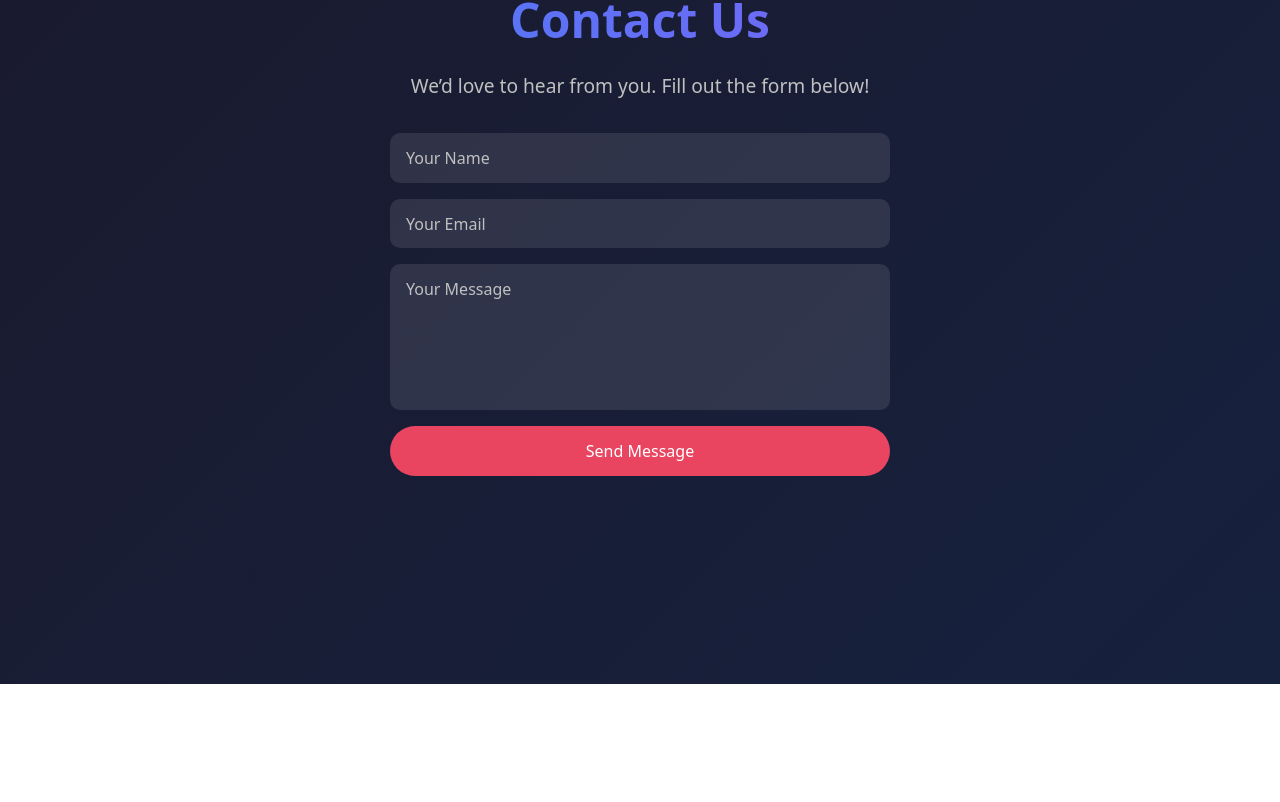
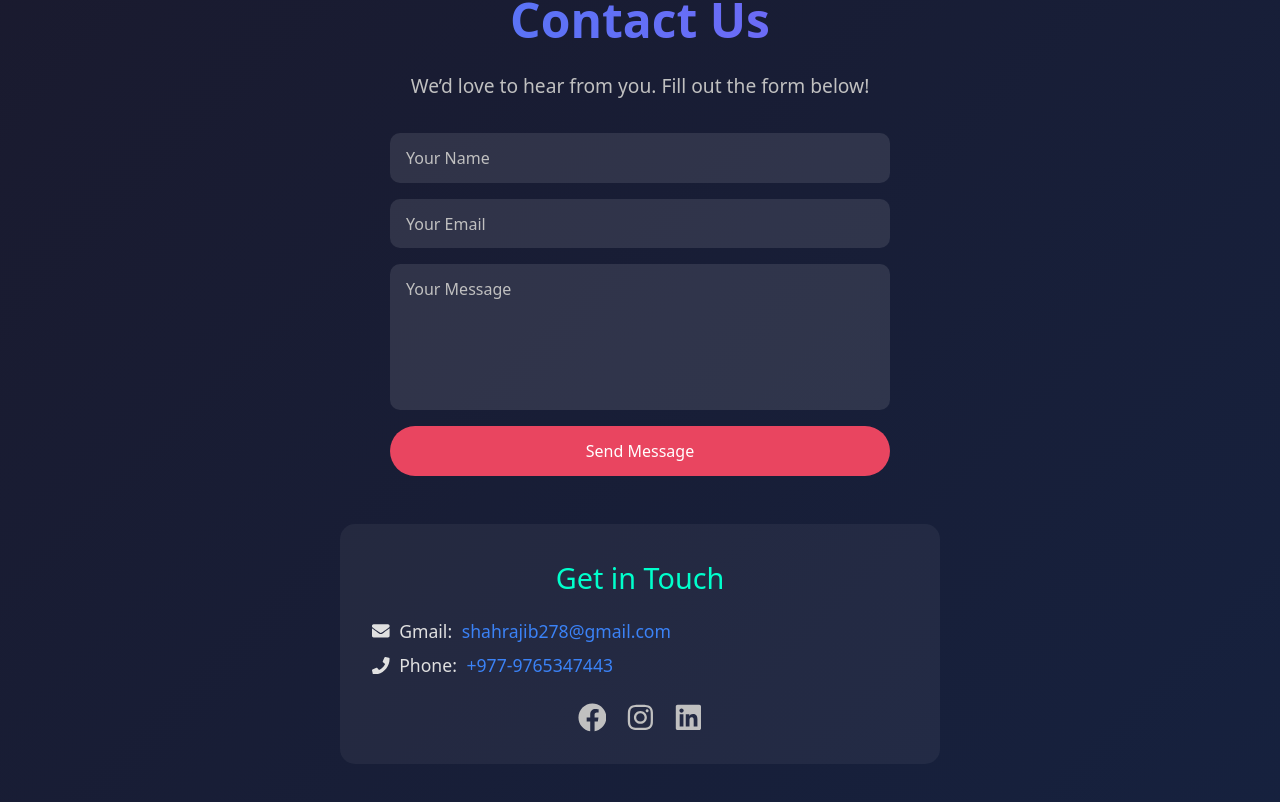
Before and after one commit to rajibbikram/Portfolio, a Next.js app: page / in a window 1280 px wide. Shown: the part 2969-3771 px from the top of the page. Before the commit the page ends 3653 px from the top, so only its background shows below. Built offline with nearby package versions, Linux system fonts and the light colour scheme.

Commit message:
Change in contact sec

```diff
--- a/src/components/Contact.js
+++ b/src/components/Contact.js
@@ -1,6 +1,7 @@
 "use client";
 import { useState } from "react";
 import "../css/Contact.css";
+import { FaEnvelope, FaPhone, FaFacebook, FaInstagram, FaLinkedin } from "react-icons/fa";
 
 export default function Contact() {
   const [formData, setFormData] = useState({
@@ -41,6 +42,8 @@ export default function Contact() {
     <div className="contact">
       <h1 className="contact-title">Contact Us</h1>
       <p className="contact-subtitle">We’d love to hear from you. Fill out the form below!</p>
+
+      {/* Contact Form */}
       <div className="contact-form">
         <form onSubmit={handleSubmit}>
           <input
@@ -71,6 +74,20 @@ export default function Contact() {
         </form>
       </div>
       {status && <p className="contact-status">{status}</p>}
+
+      {/* Contact Info Section */}
+      <div className="contact-info">
+        <h2>Get in Touch</h2>
+        <p><FaEnvelope /> Gmail: <a href="mailto:yourname@gmail.com">shahrajib278@gmail.com</a></p>
+        <p><FaPhone /> Phone: <a href="tel:+977-9812345678">+977-9765347443</a></p>
+
+        <div className="social-links">
+          <a href="https://www.facebook.com/rajib.thakure" target="_blank" rel="noreferrer"><FaFacebook /></a>
+          <a href="https://www.instagram.com/rajib.thakure?igsh=MTVzaXZhcWo4czc4aA==" target="_blank" rel="noreferrer"><FaInstagram /></a>
+
+          <a href="https://www.linkedin.com/in/rajib-bikram-shah-55b81326a" target="_blank" rel="noreferrer"><FaLinkedin /></a>
+        </div>
+      </div>
     </div>
   );
 }
--- a/src/css/Contact.css
+++ b/src/css/Contact.css
@@ -73,6 +73,68 @@
   color: #00ff99;
 }
 
+/* Contact Info Section */
+.contact-info {
+  margin-top: 3rem;
+  padding: 2rem;
+  background: rgba(255, 255, 255, 0.05);
+  border-radius: 15px;
+  max-width: 600px;
+  margin-left: auto;
+  margin-right: auto;
+  text-align: left;
+}
+
+.contact-info h2 {
+  font-size: 1.8rem;
+  margin-bottom: 1.2rem;
+  color: #00ffcc;
+  text-align: center;
+}
+
+.contact-info p {
+  font-size: 1.1rem;
+  margin: 0.5rem 0;
+  display: flex;
+  align-items: center;
+  gap: 0.6rem;
+  color: #e0e0e0;
+}
+
+.contact-info a {
+  color: #3b82f6;
+  text-decoration: none;
+  transition: color 0.3s ease;
+}
+
+.contact-info a:hover {
+  color: #8b5cf6;
+}
+
+/* Social Links */
+.social-links {
+  margin-top: 1.5rem;
+  display: flex;
+  justify-content: center;
+  gap: 1.2rem;
+}
+
+.social-links a {
+  font-size: 1.8rem;
+  color: #c0c0c0;
+  transition: transform 0.3s ease, color 0.3s ease;
+}
+
+/* Brand Colors for Social Media */
+.social-links a:nth-child(1):hover { color: #1877f2; }  /* Facebook */
+.social-links a:nth-child(2):hover { color: #e4405f; }  /* Instagram */
+.social-links a:nth-child(3):hover { color: #1da1f2; }  /* Twitter */
+.social-links a:nth-child(4):hover { color: #0077b5; }  /* LinkedIn */
+
+.social-links a:hover {
+  transform: scale(1.2);
+}
+
 /* Responsive */
 @media (max-width: 768px) {
   .contact-title {
@@ -82,4 +144,20 @@
   .contact-subtitle {
     font-size: 1rem;
   }
+
+  .contact-info {
+    padding: 1.5rem;
+  }
+
+  .contact-info h2 {
+    font-size: 1.5rem;
+  }
+
+  .contact-info p {
+    font-size: 1rem;
+  }
+
+  .social-links a {
+    font-size: 1.5rem;
+  }
 }
```
